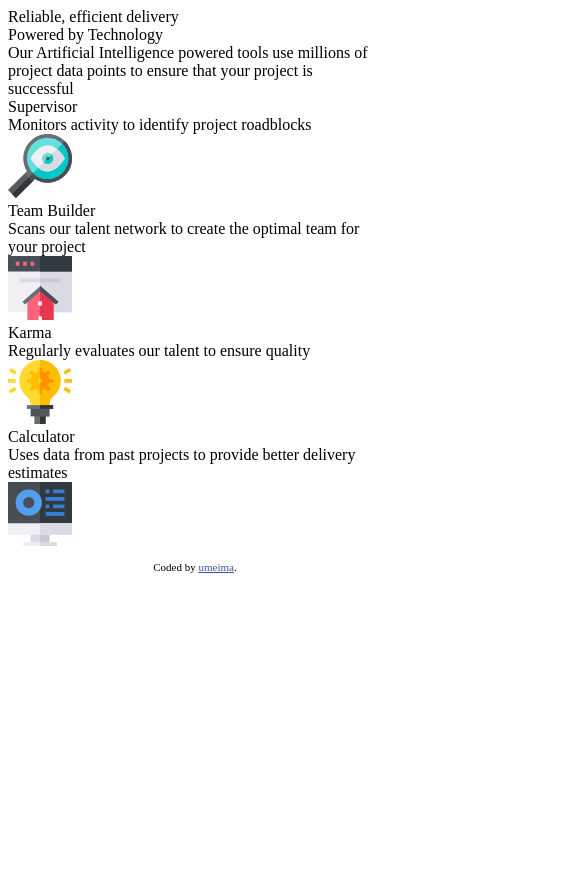
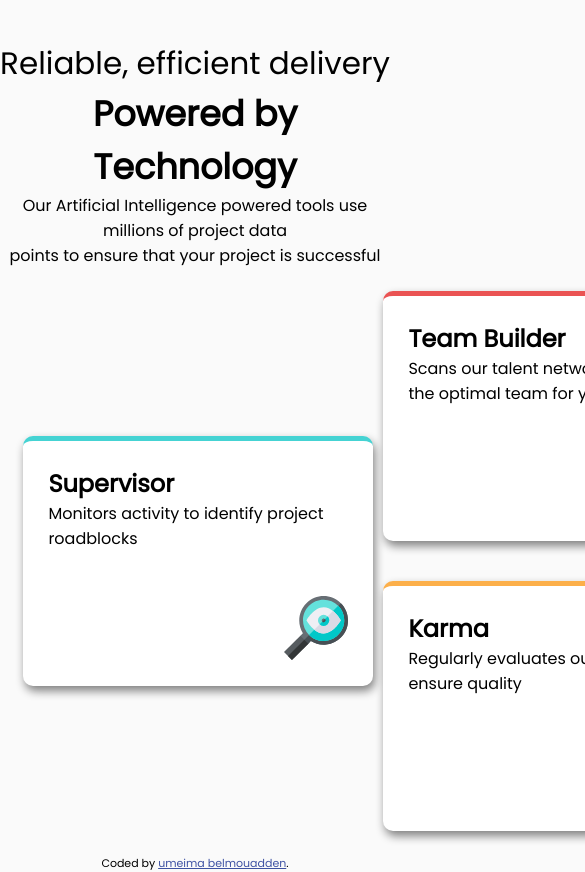
Before and after one commit to umeima/css-brief, a plain HTML site: page index.html in a window 390 px wide. Shown: the top 872 px of the page, 585 px wide, since content can reach past the window. Before the commit the page ends 844 px from the top, so only its background shows below. Drawn offline with Linux system fonts and the light colour scheme.

Commit message:
responsive done

```diff
--- a/index.html
+++ b/index.html
@@ -5,6 +5,8 @@
   <meta name="viewport" content="width=device-width, initial-scale=1.0"> <!-- displays site properly based on user's device -->
 
   <link rel="icon" type="image/png" sizes="32x32" href="./images/favicon-32x32.png">
+  <link href="https://fonts.googleapis.com/css?family=Poppins&display=swap" rel="stylesheet">
+  <link rel="stylesheet" href="style.css">
 
   <title>Four card feature section</title>
 
@@ -15,45 +17,45 @@
   </style>
 </head>
 <body>
-  <div>
- <div> Reliable, efficient delivery </div>
- <div>Powered by Technology </div>
+  <div class="titles">
+ <div class="tit"> Reliable, efficient delivery  </div>
+ <div> <h1>Powered by Technology </h1></div>
   </div>
   <div>
- <div> Our Artificial Intelligence powered tools use millions of project data points
-  to ensure that your project is successful </div>
+ <div><p> Our Artificial Intelligence powered tools use millions of project data <br> points to ensure that your project is successful</p> </div>
   </div>
 
 <section>
-  <div>
-  <div>Supervisor</div>
+  <div class="partie1">
+  <h2 class="titre">Supervisor</h2>
  <div> Monitors activity to identify project roadblocks</div>
- <div> <img src="images/icon-supervisor.svg" alt="Supervisor"> </div>
+ <div class="imag"> <img src="images/icon-supervisor.svg" alt="Supervisor"> </div>
+  </div>
+<div>
+  <div class="partie2">
+  <h2 class="titre">Team Builder</h2>
+  <div class="contenue">Scans our talent network to create the optimal team for your project</div>
+  <div class="imag"> <img src="images/icon-team-builder.svg" alt="icon-team-builder"> </div>
   </div>
 
-  <div>
-  <div>Team Builder</div>
-  <div>Scans our talent network to create the optimal team for your project</div>
-  <div> <img src="images/icon-team-builder.svg" alt="icon-team-builder"> </div>
+  <div class="partie3">
+    <h2 class="titre"> Karma</h2>
+    <div class="contenue"> Regularly evaluates our talent to ensure quality</div>
+ <div class="imag"> <img src="images/icon-karma.svg" alt="Karma"> </div>
+  </div>
   </div>
 
-  <div>
- <div> Karma</div>
- <div> Regularly evaluates our talent to ensure quality</div>
- <div> <img src="images/icon-karma.svg" alt="Karma"> </div>
-  </div>
-
-  <div>
-  <div>Calculator</div>
- <div> Uses data from past projects to provide better delivery estimates</div>
- <div> <img src="images/icon-calculator.svg" alt="Calculator">
+  <div class="partie4">
+    <h2 class="titre">Calculator</h2>
+    <div class="contenue"> Uses data from past projects to provide better delivery estimates</div>
+    <div class="imag"> <img src="images/icon-calculator.svg" alt="Calculator">
   </div>
 
 </section>
 
   <footer>
     <p class="attribution">
-      Coded by <a href="#">umeima</a>.
+      Coded by <a href="#">umeima belmouadden</a>.
     </p>
   </footer>
 </body>
--- /dev/null
+++ b/style.css
@@ -0,0 +1,124 @@
+*{
+    margin: 0px;
+    padding: 0px;
+}
+    body{
+    font-family: 'Poppins', sans-serif;
+    background-color:#fafafa;
+    }
+}
+.titles{
+   text-align: center;
+
+
+}
+
+h1{
+ text-align: center;
+ font-size: 35px;
+
+    }
+    .tit{
+        text-align: center;
+        font-size: 31PX;
+        margin-top: 40px;
+    }
+
+    p{
+        text-align: center;
+    }
+section{
+display:grid;
+grid-template-columns: 1fr 1fr  1fr;
+grid-gap: 10px;
+padding:6% ;
+justify-items: center;
+}
+
+.partie1,.partie2,.partie3,.partie4{
+    background-color: white;
+    /* margin: 3%;
+    margin-right: 30px; */
+    box-sizing: border-box;
+    height: 250px;
+    width: 350px;
+    padding: 25px;
+    box-shadow: 2PX  5PX 10PX grey ;
+
+}
+.partie1{
+    border-top:5px solid hsl(180, 62%, 55%) ;
+    border-radius: 10px;
+    align-self: center;
+
+
+}
+.partie2{
+    border-top: 5px solid hsl(0, 78%, 62%);
+    border-radius: 10px;
+
+}
+.partie3{
+    border-top: 5px solid hsl(34, 97%, 64%);
+    border-radius: 10px;
+    margin-top: 40px;
+}
+.partie4{
+    border-top: 5px solid  hsl(212, 86%, 64%);
+    border-radius:10px ;
+    align-self: center;
+    /* margin-top:30%; */
+}
+.imag{
+    float:right;
+    margin-left:20%;
+    margin-top: 15%;
+
+}
+.attribution {
+    font-size: 11px;
+    text-align: center; }
+.attribution a {
+    color: hsl(228, 45%, 44%);
+}
+
+@media screen and (max-width:375px){
+    /* section{
+        display:block;
+
+        padding:6% ;
+        margin-left:7% ;
+        }
+        p{
+            text-align: center;
+            max-width: 100VW;
+            margin-left: 70px;
+        } */
+
+        /* section{
+            display:grid;
+            grid-template-columns: 1fr 1fr  1fr;
+            grid-gap: 10px;
+            padding:6% ;
+            justify-items: center;
+            } */
+    section {
+        grid-template-columns: 1fr;
+        padding: 0%;
+    }
+
+    .partie1,.partie2,.partie4{
+        margin-top: 35px;
+    }
+
+    p{
+        font-size: 10px;
+    }
+
+    h1 {
+        font-size: 20px;
+    }
+    .tit {
+        font-size: 20px;
+    }
+}
```
